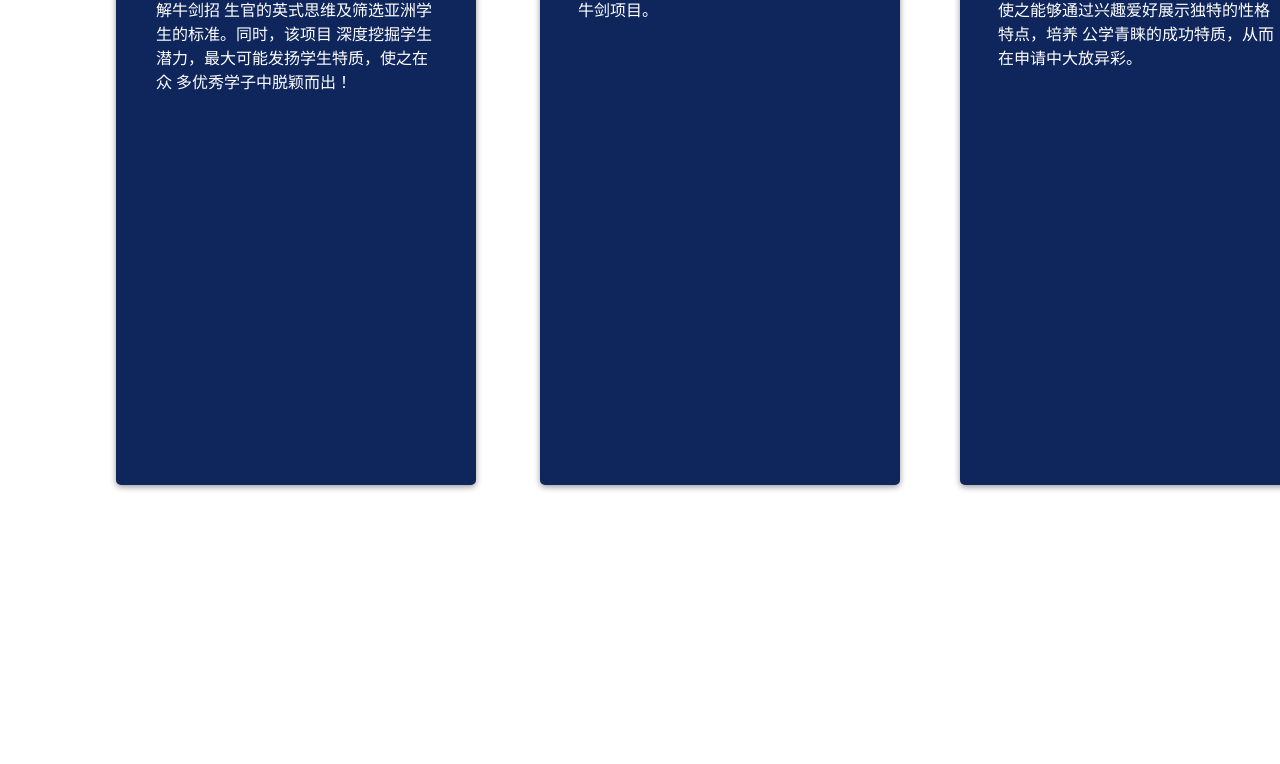
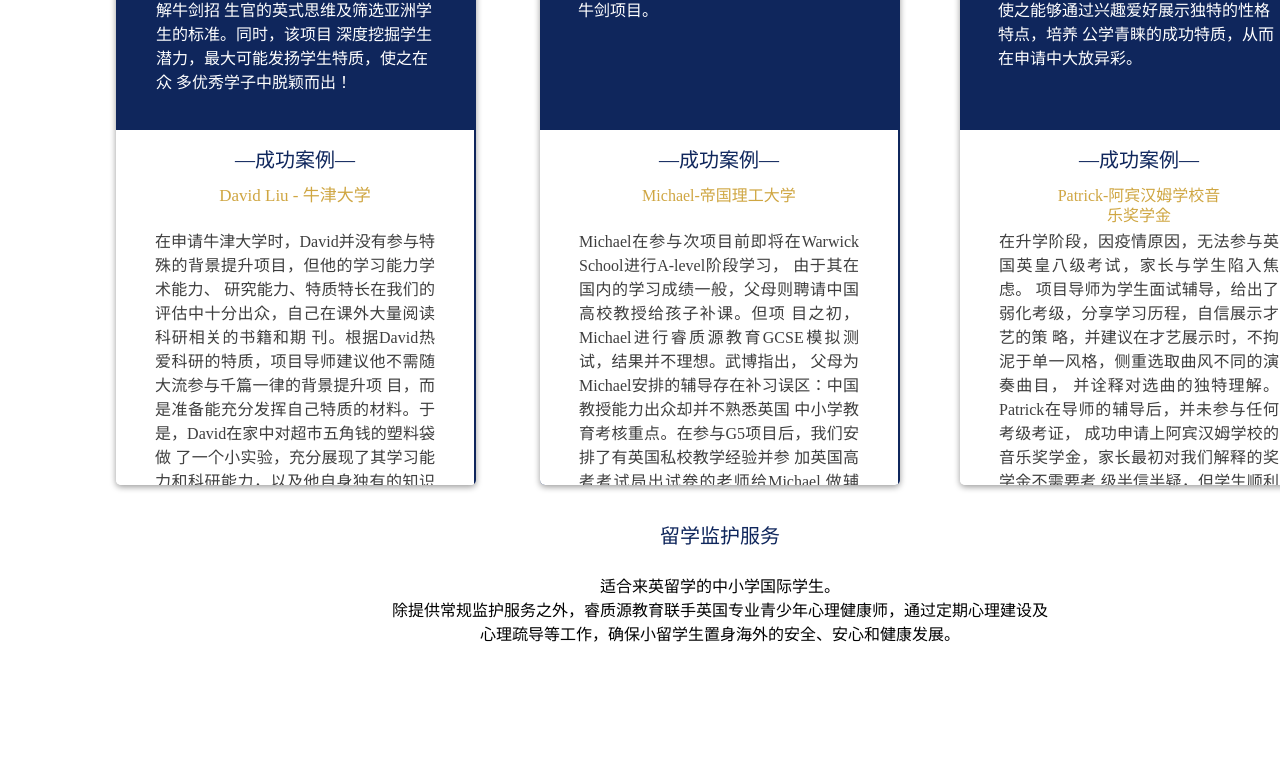
Before and after one commit to Christina0215/waibao, a React (Create React App) app: page /abroadprogram in a window 1280 px wide. Shown: the part 1419-2183 px from the top of the page. Built offline with nearby package versions, Linux system fonts and the light colour scheme.

Commit message:
留学项目页面

```diff
--- a/src/components/Abroadprogram/Abroadprogram.css
+++ b/src/components/Abroadprogram/Abroadprogram.css
@@ -60,7 +60,7 @@
 #bg7{
     left: 0px;
     width: 1440px;
-    height: 2203px;
+    height: 1800px;
     line-height: 20px;
     background-color: rgba(255, 255, 255, 100);
     text-align: center;
@@ -68,7 +68,7 @@
     z-index: -1;
 }
 
-#bg7-title{
+#bg7-title1{
     left: 648px;
     top: 30px;
     width: 144px;
@@ -86,6 +86,7 @@
     top: 122px;
     width: 360px;
     height: 720px;
+    overflow: auto;
     line-height: 20px;
     border-radius: 5px;
     background-color: rgba(15, 38, 92, 100);
@@ -132,11 +133,68 @@
     z-index: 1;
 }
 
+#case1{
+    left: 0px;
+    top: 365px;
+    width: 358px;
+    height: 415px;
+    overflow: auto;
+    line-height: 20px;
+    background-color: rgba(255, 255, 255, 100);
+    color: rgba(16, 16, 16, 100);
+    font-size: 14px;
+    text-align: center;
+    font-family: Roboto;
+    position: absolute;
+    z-index: 1;
+}
+
+#case1-tit1{
+    left: 119px;
+    top: 20px;
+    width: 120px;
+    height: 29px;
+    color: rgba(15, 38, 92, 100);
+    font-size: 20px;
+    text-align: left;
+    font-family: SourceHanSansSC-regular;
+    position: absolute;
+    z-index: 1;
+}
+
+#case1-tit2{
+    left: 97px;
+    top: 56px;
+    width: 164px;
+    height: 26px;
+    color: rgba(207, 166, 66, 100);
+    font-size: 17px;
+    text-align: center;
+    font-family: SourceHanSansSC-regular;
+    position: absolute;
+    z-index: 1;
+}
+
+#case1-text{
+    left: 39px;
+    top: 100px;
+    width: 280px;
+    height: 293px;
+    color: rgba(62, 62, 62, 100);
+    font-size: 16px;
+    text-align: justify;
+    line-height: 24px;
+    font-family: SourceHanSansSC-regular;
+    position: absolute;
+    z-index: 1;
+}
+
 #program2{
     left: 540px;
     top: 122px;
     width: 360px;
     height: 720px;
+    overflow: auto;
     line-height: 20px;
     border-radius: 5px;
     background-color: rgba(15, 38, 92, 100);
@@ -183,11 +241,69 @@
     z-index: 1;
 }
 
+#case2{
+    left: 0px;
+    top: 365px;
+    width: 358px;
+    height: 415px;
+    overflow: auto;
+    line-height: 20px;
+    background-color: rgba(255, 255, 255, 100);
+    color: rgba(16, 16, 16, 100);
+    font-size: 14px;
+    text-align: center;
+    font-family: Roboto;
+    position: absolute;
+    z-index: 1;
+}
+
+#case2-tit1{
+    left: 119px;
+    top: 20px;
+    width: 120px;
+    height: 29px;
+    color: rgba(15, 38, 92, 100);
+    font-size: 20px;
+    text-align: left;
+    font-family: SourceHanSansSC-regular;
+    position: absolute;
+    z-index: 1;
+}
+
+#case2-tit2{
+    left: 97px;
+    top: 56px;
+    width: 164px;
+    height: 26px;
+    color: rgba(207, 166, 66, 100);
+    font-size: 16px;
+    text-align: center;
+    font-family: SourceHanSansSC-regular;
+    position: absolute;
+    z-index: 1;
+}
+
+#case2-text{
+    left: 39px;
+    top: 100px;
+    width: 280px;
+    height: 293px;
+    color: rgba(62, 62, 62, 100);
+    font-size: 16px;
+    text-align: justify;
+    line-height: 24px;
+    font-family: SourceHanSansSC-regular;
+    position: absolute;
+    z-index: 1;
+}
+
+
 #program3{
     left: 960px;
     top: 122px;
     width: 360px;
     height: 720px;
+    overflow: auto;
     line-height: 20px;
     border-radius: 5px;
     background-color: rgba(15, 38, 92, 100);
@@ -233,3 +349,95 @@
     position: absolute;
     z-index: 1;
 }
+
+#case3{
+    left: 0px;
+    top: 365px;
+    width: 358px;
+    height: 415px;
+    overflow: auto;
+    line-height: 20px;
+    background-color: rgba(255, 255, 255, 100);
+    color: rgba(16, 16, 16, 100);
+    font-size: 14px;
+    text-align: center;
+    font-family: Roboto;
+    position: absolute;
+    z-index: 1;
+}
+
+#case3-tit1{
+    left: 119px;
+    top: 20px;
+    width: 120px;
+    height: 29px;
+    color: rgba(15, 38, 92, 100);
+    font-size: 20px;
+    text-align: left;
+    font-family: SourceHanSansSC-regular;
+    position: absolute;
+    z-index: 1;
+}
+
+#case3-tit2{
+    left: 97px;
+    top: 56px;
+    width: 164px;
+    height: 26px;
+    color: rgba(207, 166, 66, 100);
+    font-size: 16px;
+    text-align: center;
+    font-family: SourceHanSansSC-regular;
+    position: absolute;
+    z-index: 1;
+}
+
+#case3-text{
+    left: 39px;
+    top: 100px;
+    width: 280px;
+    height: 293px;
+    color: rgba(62, 62, 62, 100);
+    font-size: 16px;
+    text-align: justify;
+    line-height: 24px;
+    font-family: SourceHanSansSC-regular;
+    position: absolute;
+    z-index: 1;
+}
+
+#bg7-title2{
+    left: 660px;
+    top: 883px;
+    width: 120px;
+    height: 29px;
+    color: rgba(15, 38, 92, 100);
+    font-size: 20px;
+    text-align: left;
+    font-family: SourceHanSansSC-bold;
+    position: absolute;
+    z-index: 1;
+}
+
+#server{
+    left: 385px;
+    top: 932px;
+    width: 670px;
+    height: 77px;
+    color: black;
+    font-size: 16px;
+    text-align: center;
+    line-height: 24px;
+    font-family: SourceHanSansSC-regular;
+    position: absolute;
+    z-index: 1;
+}
+
+#bg7-img{
+    left: 90px;
+    top: 1043px;
+    width: 1252px;
+    height: 651px;
+    position: absolute;
+    z-index: 1;
+}
--- a/src/components/Abroadprogram/Abroadprogram.js
+++ b/src/components/Abroadprogram/Abroadprogram.js
@@ -1,6 +1,7 @@
 import React from "react";
 import bg6_img1 from "../assets/bg6-img1.png"
 import bg6_img2 from "../assets/bg6-img2.png"
+import bg7_img from "../assets/bg7-img.png"
 import "./Abroadprogram.css"
 
 function Abroadprogram(){
@@ -17,7 +18,7 @@
                 <button id="bg6-btn">参加讲座了解更多</button>
             </div>
             <div id="bg7">
-                <div id="bg7-title">留学项目</div>
+                <div id="bg7-title1">留学项目</div>
                 <div id="program1">
                     <div id="tit1">牛津剑桥项目</div>
                     <div id="br1"></div>
@@ -31,6 +32,18 @@
                         深度挖掘学生潜力，最大可能发扬学生特质，使之在众
                         多优秀学子中脱颖而出！
                     </div>
+                    <div id="case1">
+                        <div id="case1-tit1">—成功案例—</div>
+                        <div id="case1-tit2">David Liu - 牛津大学</div>
+                        <div id="case1-text">
+                            在申请牛津大学时，David并没有参与特殊的背景提升项目，但他的学习能力学术能力、
+                            研究能力、特质特长在我们的评估中十分出众，自己在课外大量阅读科研相关的书籍和期
+                            刊。根据David热爱科研的特质，项目导师建议他不需随大流参与千篇一律的背景提升项
+                            目，而是准备能充分发挥自己特质的材料。于是，David在家中对超市五角钱的塑料袋做
+                            了一个小实验，充分展现了其学习能力和科研能力，以及他自身独有的知识体系。从而获
+                            得牛津大学的offer。
+                        </div>
+                    </div>
                 </div>
                 <div id="program2">
                     <div id="tit2">G5及全球前100大学项目</div>
@@ -40,6 +53,23 @@
                         <br/>
                         G5项目全面解读学生综合情况，合理细致的安排升学规划。学生通过配合睿质源
                         2年或5年深入的升学方案，稳中求进。在项目中期，如通过评估，可升入牛剑项目。
+                    </div>
+                    <div id="case2">
+                        <div id="case2-tit1">—成功案例—</div>
+                        <div id="case2-tit2">Michael-帝国理工大学</div>
+                        <div id="case2-text">
+                            Michael在参与次项目前即将在Warwick School进行A-level阶段学习，
+                            由于其在国内的学习成绩一般，父母则聘请中国高校教授给孩子补课。但项
+                            目之初，Michael进行睿质源教育GCSE模拟测试，结果并不理想。武博指出，
+                            父母为Michael安排的辅导存在补习误区：中国教授能力出众却并不熟悉英国
+                            中小学教育考核重点。在参与G5项目后，我们安排了有英国私校教学经验并参
+                            加英国高考考试局出试卷的老师给Michael 做辅导。老师根据孩子的实际情
+                            况侧重GCSE学习内容，只对A level进行强化专业术语的学习，以减轻孩子
+                            来英国初期的学习压力。 通过补习，Michael的成绩提高非常显著：在新学
+                            期的考试中，Michael的两门主科：数学和物理均取得了"A"，毕业时三门主
+                            课：数学、进阶数学和物理，都取得了"A*"。最终，和项目规划一致，Michael
+                            成功取得了英国G5大学帝国理工大学的offer。
+                        </div>
                     </div>
                 </div>
                 <div id="program3">
@@ -54,6 +84,30 @@
                         英国公学面试官对学生进行系统培训，使之能够通过兴趣爱好展示独特的性格特点，培养
                         公学青睐的成功特质，从而在申请中大放异彩。
                     </div>
+                    <div id="case3">
+                        <div id="case3-tit1">—成功案例—</div>
+                        <div id="case3-tit2">Patrick-阿宾汉姆学校音乐奖学金</div>
+                        <div id="case3-text">
+                            在升学阶段，因疫情原因，无法参与英国英皇八级考试，家长与学生陷入焦虑。
+                            项目导师为学生面试辅导，给出了弱化考级，分享学习历程，自信展示才艺的策
+                            略，并建议在才艺展示时，不拘泥于单一风格，侧重选取曲风不同的演奏曲目，
+                            并诠释对选曲的独特理解。Patrick在导师的辅导后，并未参与任何考级考证，
+                            成功申请上阿宾汉姆学校的音乐奖学金，家长最初对我们解释的奖学金不需要考
+                            级半信半疑，但学生顺利获得音乐奖学金之后，家长说到，原来奖学金真的不需
+                            要考级啊！
+                        </div>
+                    </div>
+                </div>
+                <div id="bg7-title2">留学监护服务</div>
+                <div id="server">
+                    适合来英留学的中小学国际学生。
+                    <br/>
+                    除提供常规监护服务之外，睿质源教育联手英国专业青少年心理健康师，通过定期心理建设及
+                    <bnr/>
+                    心理疏导等工作，确保小留学生置身海外的安全、安心和健康发展。
+                </div>
+                <div id="bg7-img">
+                    <img src={bg7_img} alt="" style={{left: 90, top: 1043, width: 1252, height: 651}}></img>
                 </div>
             </div>
         </div>
```
Also changed, not shown: src/components/assets/bg7-img.png (added).
